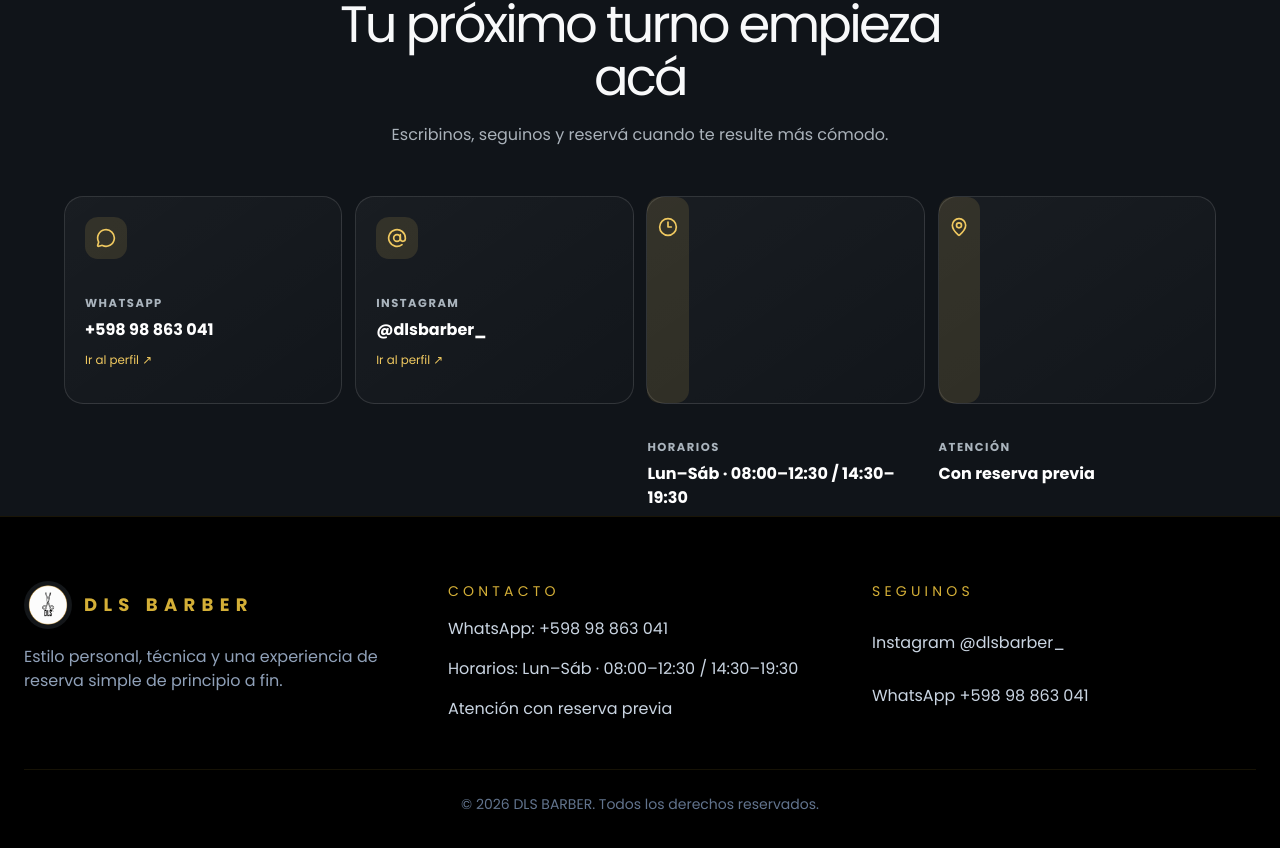
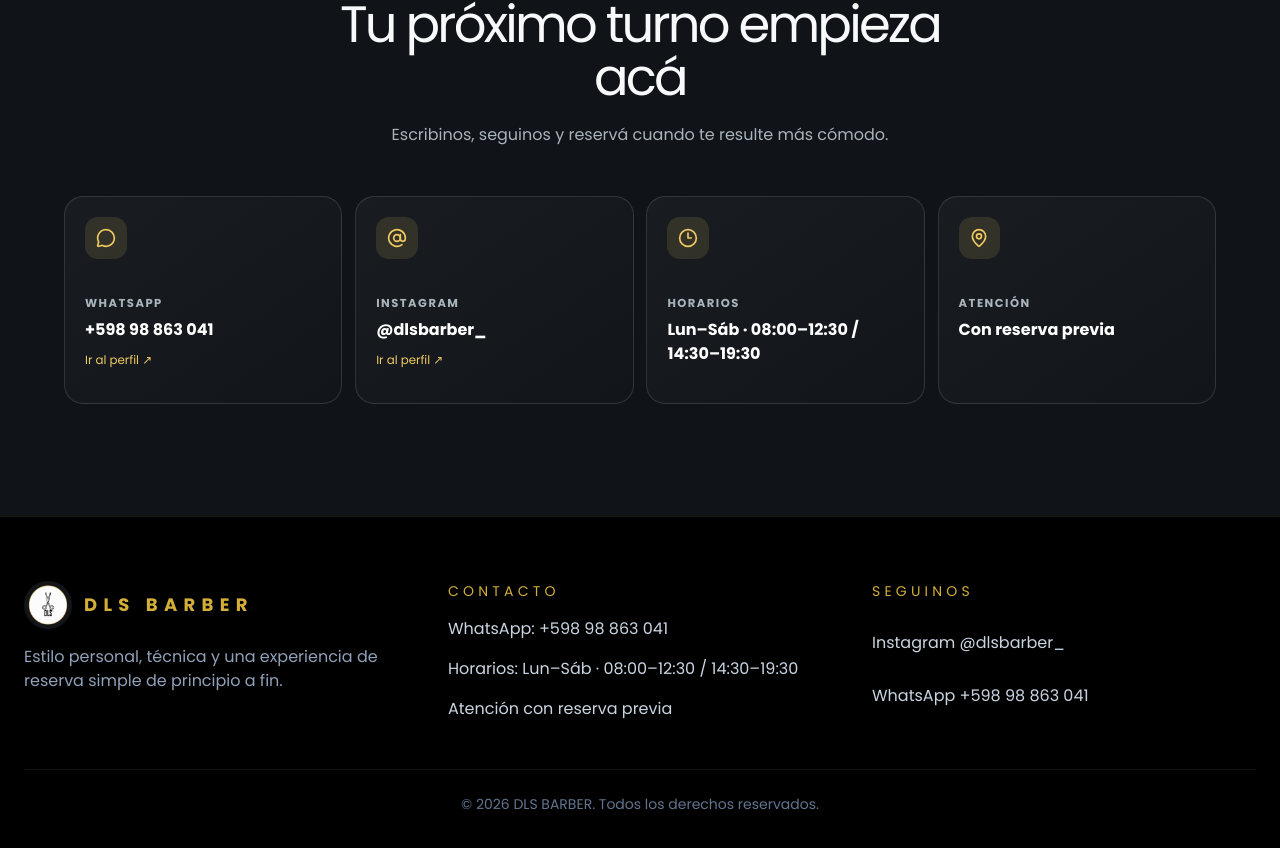
Before and after one commit to Brian-falcon/dls-barber, a Next.js app: page / in a window 1280 px wide. Shown: the part 3846-4694 px from the top of the page. Built offline with nearby package versions, Linux system fonts and the light colour scheme; no server answers; the database is empty.

Commit message:
fix: align contact cards

```diff
--- a/app/globals.css
+++ b/app/globals.css
@@ -82,7 +82,7 @@ body::before { position: fixed; z-index: -1; inset: 0; content: ""; pointer-even
 @media (max-width: 900px) { .home-services-heading { grid-template-columns: 1fr; }.home-services-grid { grid-template-columns: repeat(2, 1fr); }.home-hero { background-position: 62% center; } }
 @media (max-width: 580px) { .home-hero { min-height: auto; background-position: 60% center; }.home-hero::before { background: linear-gradient(90deg, rgba(7,9,12,.98) 0%, rgba(7,9,12,.88) 73%, rgba(7,9,12,.55)); }.home-services-section { padding: 5rem 0; }.home-services-grid { grid-template-columns: 1fr; }.home-service-card { min-height: 18.5rem; }.home-service-label { margin-top: 2.8rem !important; }.home-hero-stats { width: min(100% - 2rem, 72rem); } }
 
-.home-contact-section { padding: 7rem 0; background: #101419; }.home-contact-grid { display: grid; grid-template-columns: repeat(4, 1fr); gap: .8rem; }.home-contact-card { min-height: 13rem; border: 1px solid var(--line); border-radius: 1.2rem; background: linear-gradient(145deg, rgba(255,255,255,.04), rgba(255,255,255,.01)); transition: transform .2s ease, border-color .2s ease; }.home-contact-card:hover { transform: translateY(-4px); border-color: rgba(240,201,96,.62); }.home-contact-card > a, .home-contact-card > div { display: block; height: 100%; padding: 1.25rem; }.home-contact-icon { display: grid; width: 2.6rem; height: 2.6rem; place-items: center; border-radius: .8rem; background: rgba(240,201,96,.12); color: var(--gold-bright); }.home-contact-card p { margin: 2.25rem 0 .35rem; color: #aab4bd; font-size: .72rem; font-weight: 700; letter-spacing: .13em; text-transform: uppercase; }.home-contact-card strong { display: block; color: #fff; font-size: 1rem; }.home-contact-card span { display: block; margin-top: .65rem; color: var(--gold-bright); font-size: .74rem; }
+.home-contact-section { padding: 7rem 0; background: #101419; }.home-contact-grid { display: grid; grid-template-columns: repeat(4, 1fr); gap: .8rem; }.home-contact-card { min-height: 13rem; border: 1px solid var(--line); border-radius: 1.2rem; background: linear-gradient(145deg, rgba(255,255,255,.04), rgba(255,255,255,.01)); transition: transform .2s ease, border-color .2s ease; }.home-contact-card:hover { transform: translateY(-4px); border-color: rgba(240,201,96,.62); }.home-contact-card > a, .home-contact-card > .home-contact-content { display: block; height: 100%; padding: 1.25rem; }.home-contact-card > a .home-contact-content { height: 100%; }.home-contact-icon { display: grid; width: 2.6rem; height: 2.6rem; place-items: center; border-radius: .8rem; background: rgba(240,201,96,.12); color: var(--gold-bright); }.home-contact-card p { margin: 2.25rem 0 .35rem; color: #aab4bd; font-size: .72rem; font-weight: 700; letter-spacing: .13em; text-transform: uppercase; }.home-contact-card strong { display: block; color: #fff; font-size: 1rem; }.home-contact-card span { display: block; margin-top: .65rem; color: var(--gold-bright); font-size: .74rem; }
 @media (max-width: 900px) { .home-contact-grid { grid-template-columns: repeat(2, 1fr); } } @media (max-width: 580px) { .home-contact-section { padding: 5rem 0; }.home-contact-grid { grid-template-columns: 1fr; }.home-contact-card { min-height: 10.5rem; }.home-contact-card p { margin-top: 1.3rem; } }
 
 /* Auth pages */
--- a/components/home/Contact.tsx
+++ b/components/home/Contact.tsx
@@ -12,5 +12,5 @@ const contacts = [
 ];
 
 export default function Contact() {
-  return <section className="home-contact-section" aria-labelledby="contacto-title"><div className="home-container"><div className="home-section-heading"><p>Contacto</p><h2 id="contacto-title">Tu próximo turno empieza acá</h2><span>Escribinos, seguinos y reservá cuando te resulte más cómodo.</span></div><div className="home-contact-grid">{contacts.map((item, index) => { const Icon = item.icon; const content = <><div className="home-contact-icon"><Icon size={20} /></div><p>{item.label}</p><strong>{item.value}</strong>{item.href && <span>Ir al perfil ↗</span>}</>; return <motion.article key={item.label} initial={{ opacity: 0, y: 20 }} whileInView={{ opacity: 1, y: 0 }} transition={{ duration: .4, delay: index * .08 }} viewport={{ once: true, amount: .2 }} className="home-contact-card">{item.href ? <Link href={item.href} target="_blank" rel="noreferrer" aria-label={`${item.label}: ${item.value}`}>{content}</Link> : content}</motion.article>; })}</div></div></section>;
+  return <section className="home-contact-section" aria-labelledby="contacto-title"><div className="home-container"><div className="home-section-heading"><p>Contacto</p><h2 id="contacto-title">Tu próximo turno empieza acá</h2><span>Escribinos, seguinos y reservá cuando te resulte más cómodo.</span></div><div className="home-contact-grid">{contacts.map((item, index) => { const Icon = item.icon; const content = <div className="home-contact-content"><div className="home-contact-icon"><Icon size={20} /></div><p>{item.label}</p><strong>{item.value}</strong>{item.href && <span>Ir al perfil ↗</span>}</div>; return <motion.article key={item.label} initial={{ opacity: 0, y: 20 }} whileInView={{ opacity: 1, y: 0 }} transition={{ duration: .4, delay: index * .08 }} viewport={{ once: true, amount: .2 }} className="home-contact-card">{item.href ? <Link href={item.href} target="_blank" rel="noreferrer" aria-label={`${item.label}: ${item.value}`}>{content}</Link> : content}</motion.article>; })}</div></div></section>;
 }
```
